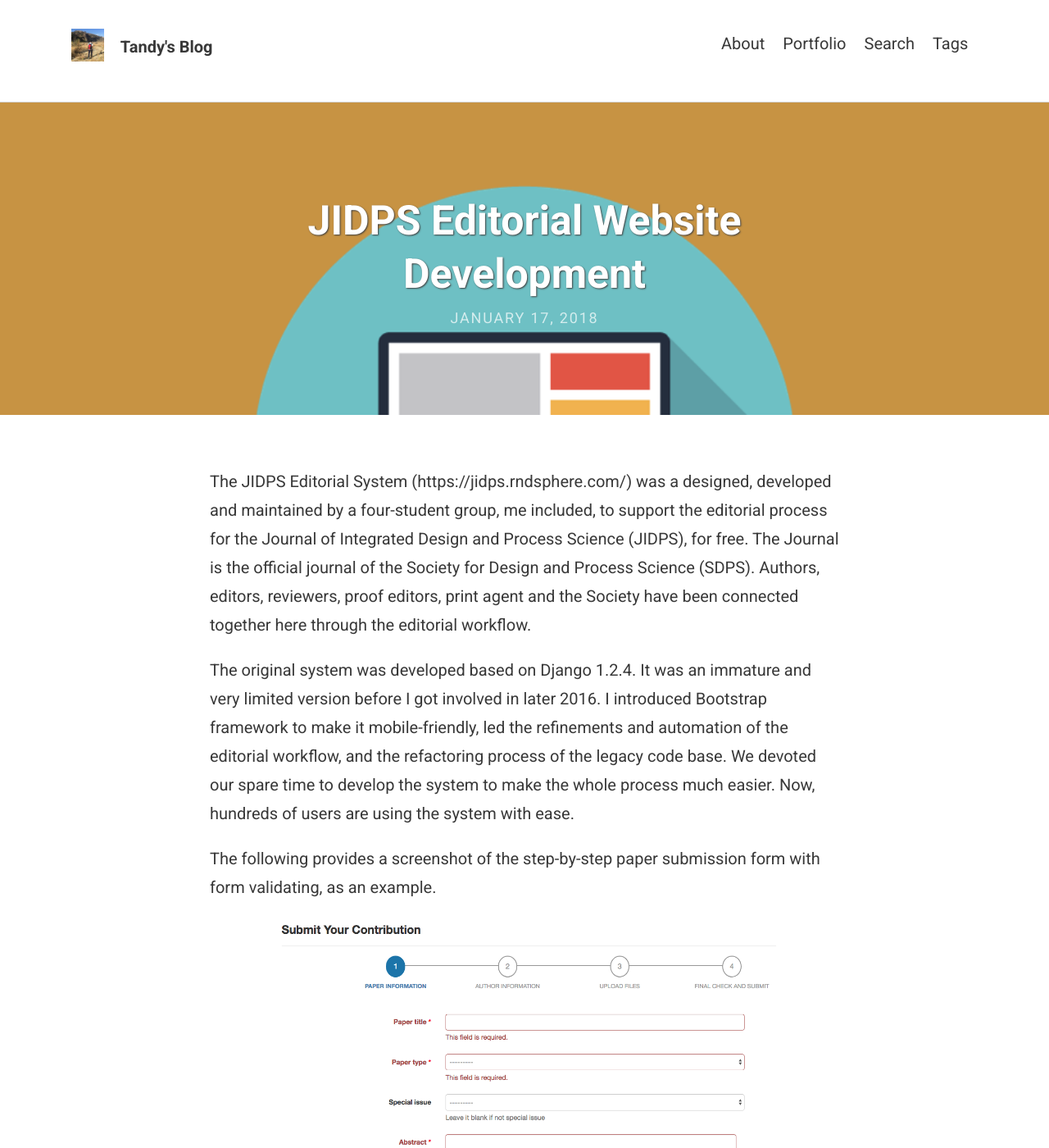
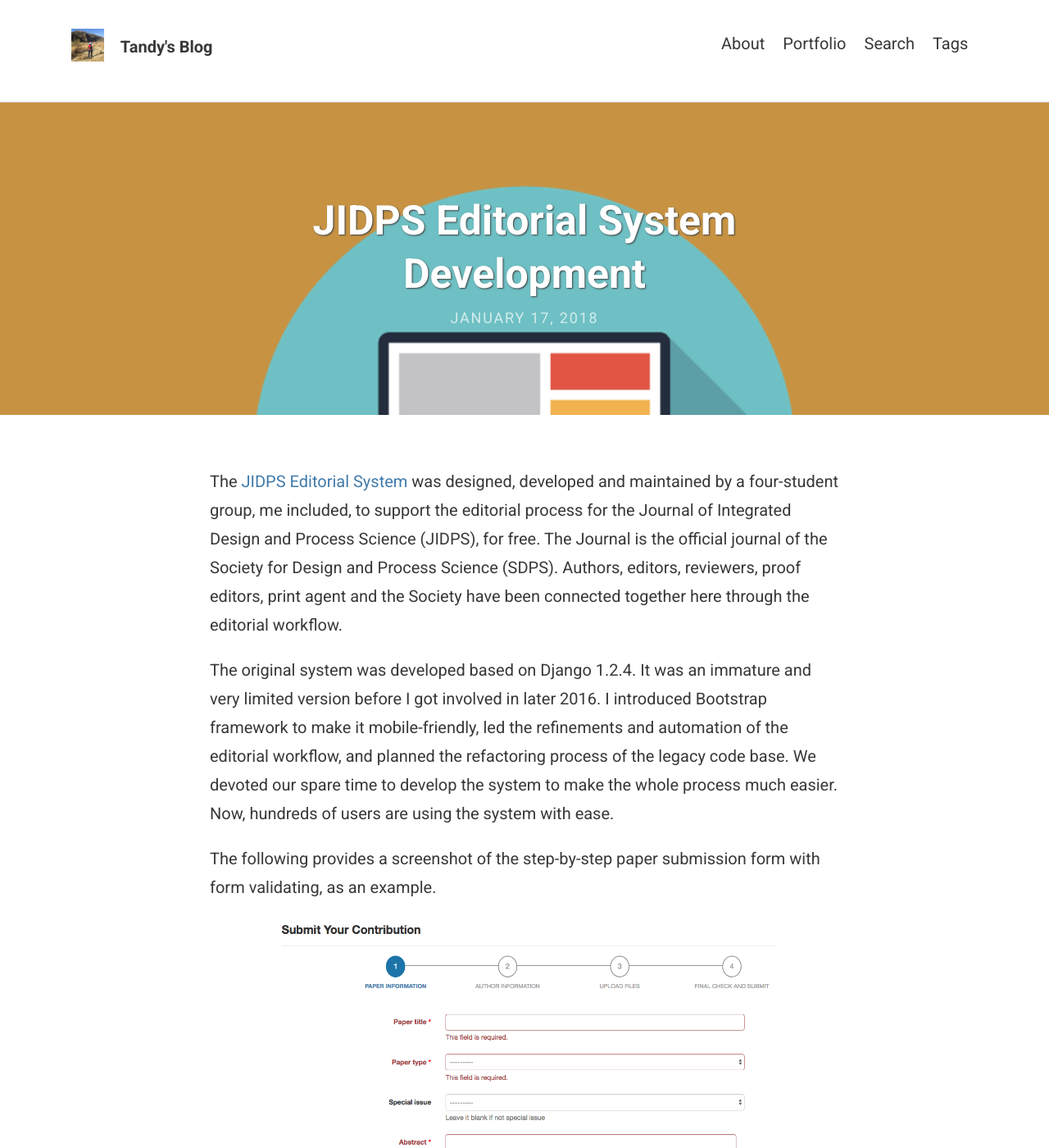
Before and after one commit to Tandysony/blog, a Jekyll site: the page built from _portfolio/jidps-editorial-website-development.md, in a window 1280 px wide and 1400 px high. Shown: the whole window at 82% size. Built offline with Jekyll 4.4.1, drawn with Linux system fonts in a browser that asks for light colours.

Commit message:
* Correct a few typo errors

```diff
--- a/_portfolio/jidps-editorial-website-development.md
+++ b/_portfolio/jidps-editorial-website-development.md
@@ -1,15 +1,15 @@
 ---
 layout: post
-title: JIDPS Editorial Website Development
+title: JIDPS Editorial System Development
 feature-img: "assets/img/portfolio/website.png"
 img: "assets/img/portfolio/website.png"
 date: 2018-01-17
 tags: [JIDPS, editorial system, website development]
 ---
 
-The JIDPS Editorial System (https://jidps.rndsphere.com/) was a designed, developed and maintained by a four-student group, me included, to support the editorial process for the Journal of Integrated Design and Process Science (JIDPS), for free. The Journal is the official journal of the Society for Design and Process Science (SDPS). Authors, editors, reviewers, proof editors, print agent and the Society have been connected together here through the editorial workflow.
+The [JIDPS Editorial System](https://jidps.rndsphere.com/) was designed, developed and maintained by a four-student group, me included, to support the editorial process for the Journal of Integrated Design and Process Science (JIDPS), for free. The Journal is the official journal of the Society for Design and Process Science (SDPS). Authors, editors, reviewers, proof editors, print agent and the Society have been connected together here through the editorial workflow.
 
-The original system was developed based on Django 1.2.4. It was an immature and very limited version before I got involved in later 2016. I introduced Bootstrap framework to make it mobile-friendly, led the refinements and automation of the editorial workflow, and the refactoring process of the legacy code base. We devoted our spare time to develop the system to make the whole process much easier. Now, hundreds of users are using the system with ease.
+The original system was developed based on Django 1.2.4. It was an immature and very limited version before I got involved in later 2016. I introduced Bootstrap framework to make it mobile-friendly, led the refinements and automation of the editorial workflow, and planned the refactoring process of the legacy code base. We devoted our spare time to develop the system to make the whole process much easier. Now, hundreds of users are using the system with ease.
 
 The following provides a screenshot of the step-by-step paper submission form with form validating, as an example.
 
```
